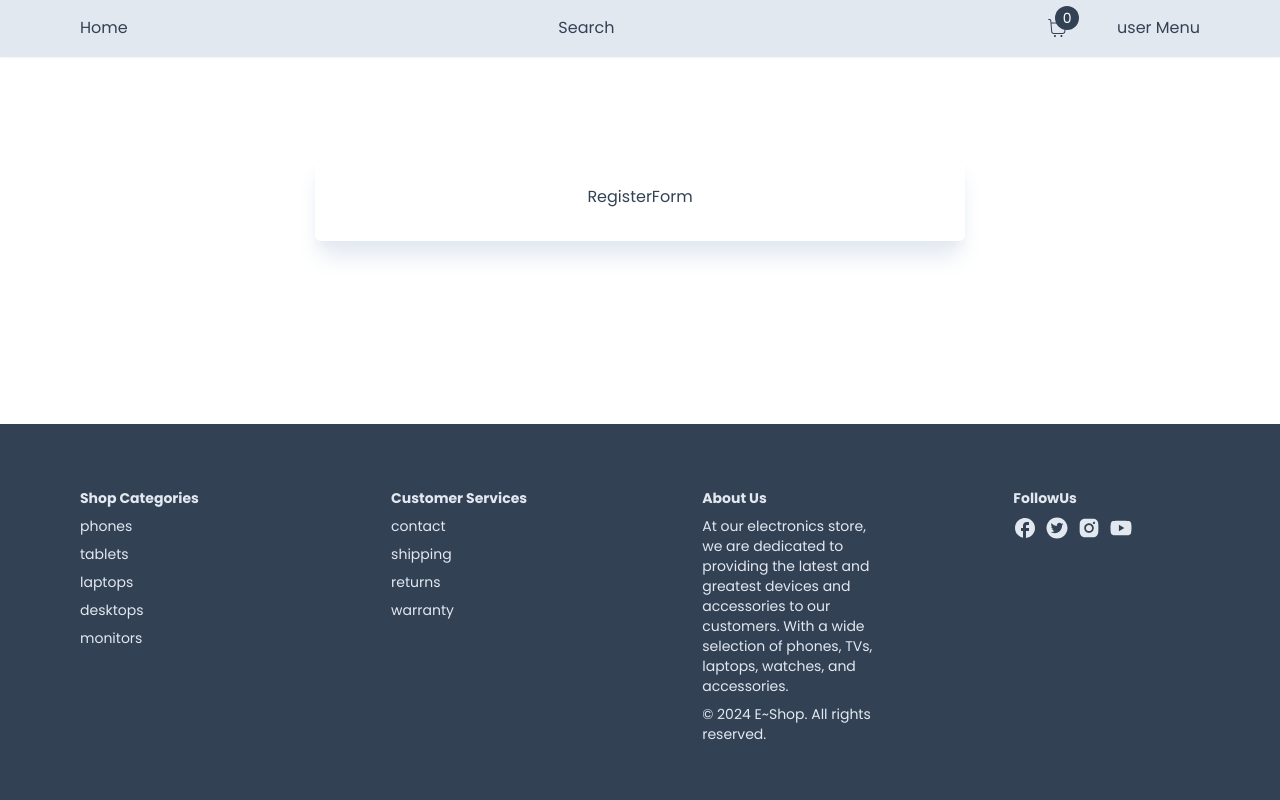
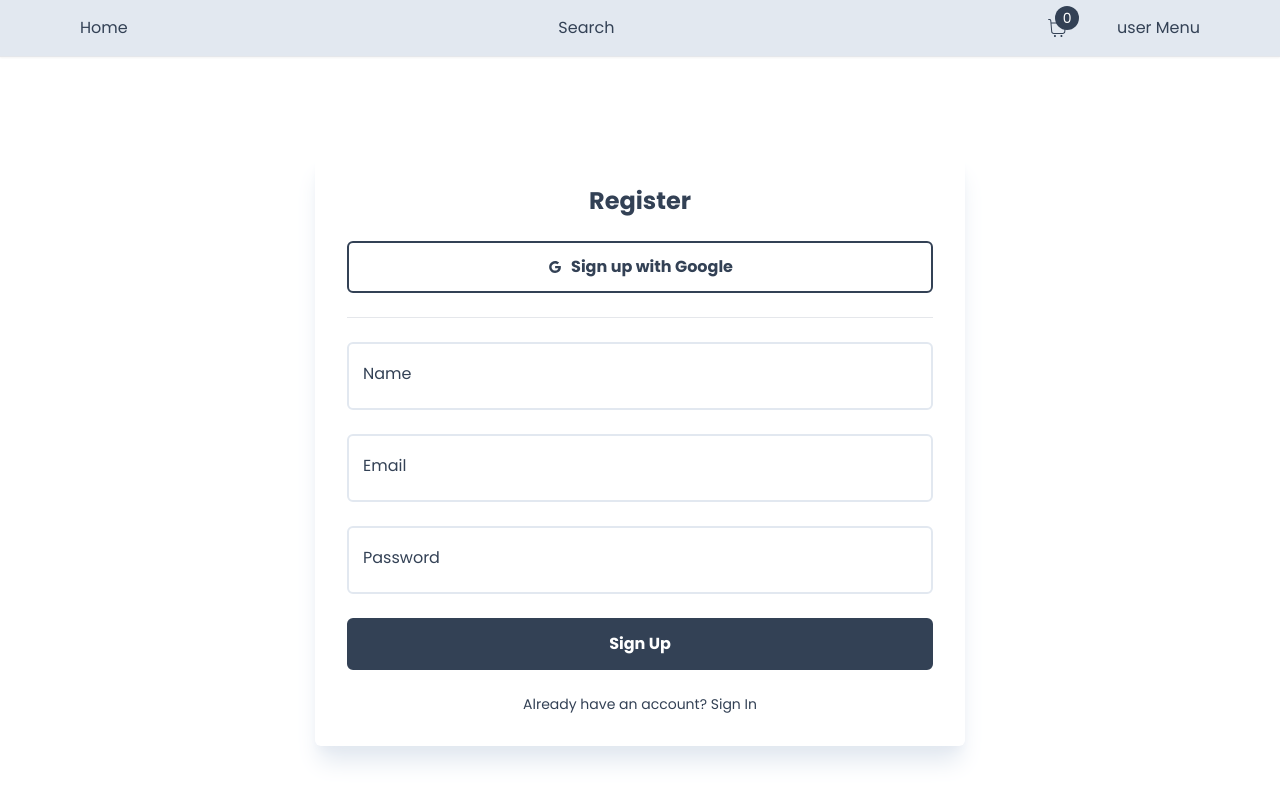
Before and after one commit to qhungo0125/nextjs-shop, a Next.js app: page /register in a window 1280 px wide. Shown: the top 800 px of the page. Built offline with nearby package versions, Linux system fonts and the light colour scheme.

Commit message:
add register page

```diff
--- a/app/register/page.tsx
+++ b/app/register/page.tsx
@@ -5,13 +5,11 @@ import React from 'react';
 
 const RegisterPage = () => {
   return (
-    <div>
-      <Container>
-        <FormWrap>
-          <RegisterForm />
-        </FormWrap>
-      </Container>
-    </div>
+    <Container>
+      <FormWrap>
+        <RegisterForm />
+      </FormWrap>
+    </Container>
   );
 };
 
--- a/components/form/Input.tsx
+++ b/components/form/Input.tsx
@@ -14,6 +14,8 @@ interface Props {
 
 const Input: React.FC<Props> = (props) => {
   const { id, label, type, disabled, required, register, errors } = props;
+  console.log(errors);
+
   return (
     <div className='w-full relative'>
       <input
@@ -45,12 +47,21 @@ const Input: React.FC<Props> = (props) => {
       />
       <label
         htmlFor={id}
-        className='\
-      absolute cursor-text text-md duration-150 transform -translate-y-3 top-5 z-10 origin-[0] left-4
+        className='
+      absolute
+      cursor-text
+      text-md
+      duration-150
+      transform
+      -translate-y-3
+      top-5
+      z-10
+      origin-[0]
+      left-4
       peer-placeholder-shown:scale-100
       peer-placeholder-shown:translate-y-0
-      peer-focus: scale-75
-      peer-focus:translate-y-4
+      peer-focus:scale-75
+      peer-focus:-translate-y-4
       '
       >
         {label}
--- a/components/form/RegisterForm.tsx
+++ b/components/form/RegisterForm.tsx
@@ -1,7 +1,74 @@
+'use client';
 import React from 'react';
+import Heading from '../Heading';
+import Input from './Input';
+import { FieldValues, SubmitHandler, useForm } from 'react-hook-form';
+import Button from '../button/Button';
+import Link from 'next/link';
+import { AiOutlineGoogle } from 'react-icons/ai';
 
 const RegisterForm = () => {
-  return <div>RegisterForm</div>;
+  const [isLoading, setIsLoading] = React.useState(false);
+  const {
+    register,
+    handleSubmit,
+    formState: { errors },
+  } = useForm<FieldValues>({
+    defaultValues: {
+      email: '',
+      name: '',
+      password: '',
+    },
+  });
+
+  const onSubmit: SubmitHandler<FieldValues> = (data) => {
+    setIsLoading(true);
+    console.log(data);
+  };
+  return (
+    <>
+      <Heading title='Register' />
+      <Button
+        outLine
+        label='Sign up with Google'
+        icon={AiOutlineGoogle}
+        onclick={() => {}}
+      />
+      <hr className='bg-slate-300 w-full h-px' />
+      <Input
+        id='name'
+        label='Name'
+        disabled={isLoading}
+        register={register}
+        errors={errors}
+        required
+      />
+      <Input
+        id='email'
+        label='Email'
+        disabled={isLoading}
+        register={register}
+        errors={errors}
+        required
+      />
+      <Input
+        id='password'
+        label='Password'
+        disabled={isLoading}
+        register={register}
+        errors={errors}
+        type='password'
+        required
+      />
+      <Button
+        label={isLoading ? 'Loading' : 'Sign Up'}
+        onclick={handleSubmit(onSubmit)}
+      />
+      <p className='text-sm'>
+        Already have an account? <Link href='/login'>Sign In</Link>
+      </p>
+    </>
+  );
 };
 
 export default RegisterForm;
```
